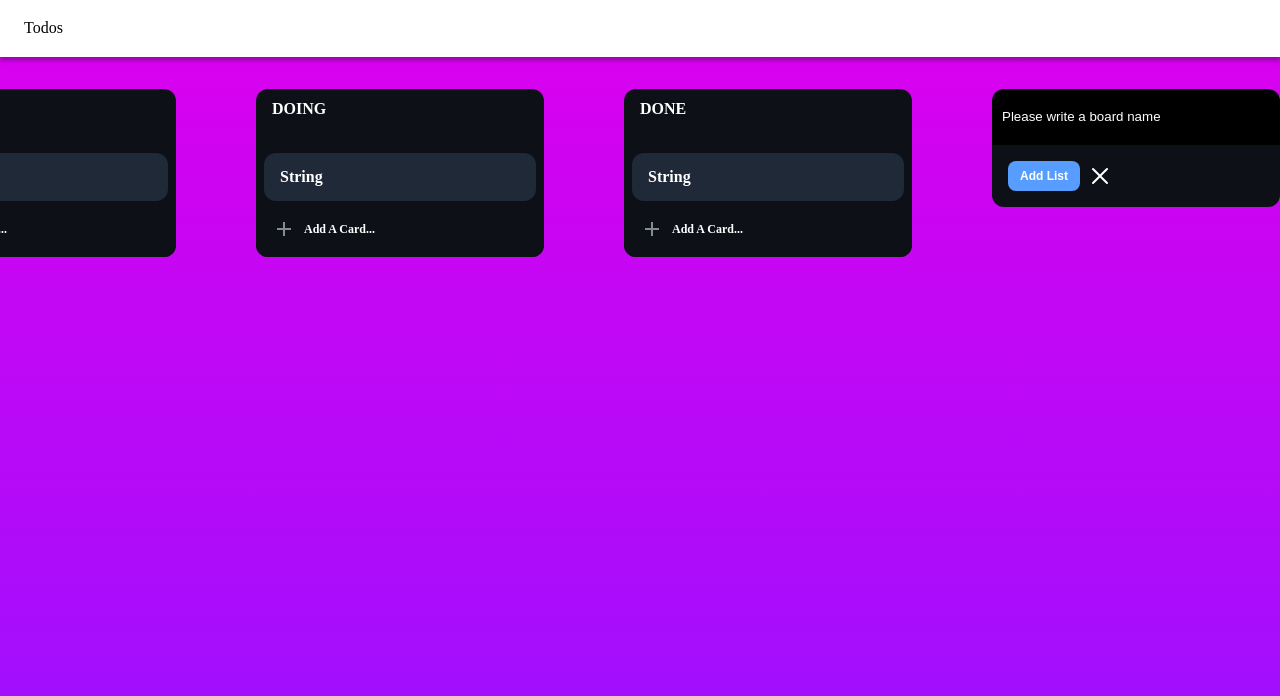
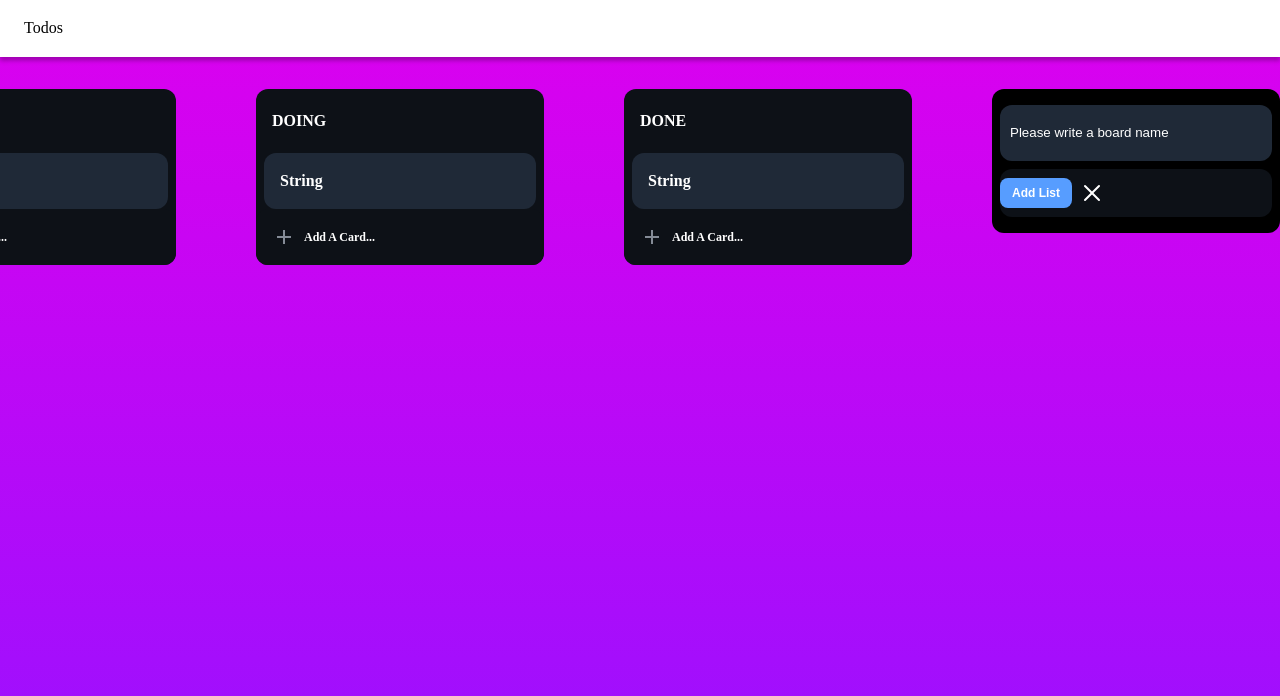
Before and after one commit to namhoonchoe/React-Todo-Custom, a React (Vite) app: page / in a window 1280 px wide. Both pictures are taken after a click on the element "Add Another List". Shown: the top 696 px of the page. Built offline with nearby package versions, Linux system fonts and the light colour scheme.

Commit message:
[Feat] CSS 수정
CSS 수정

```diff
--- a/src/components/AddCard.tsx
+++ b/src/components/AddCard.tsx
@@ -39,18 +39,24 @@ const ButtonContainer = styled.button`
 
 const Form = styled.form`
   width: 100%;
-  height: 3.5rem;
+  padding: 1rem 0.5rem;
+  gap:0.5rem;
+  display: flex;
+  flex-direction: column;
+  justify-content: start;
+  align-items: start;
 `;
 
 const FormInput = styled.input`
-  width: 100%;
-  background-color: black;
+width:100%;
+ height: 5rem;;
+ border-radius: 12px;
+
+  background-color: #1f2937;
   border-color: transparent;
-  height: 100%;
-  padding-left: 8px;
+   padding-left: 8px;
   color: #fff;
-  padding: 1rem;
-  text-transform: capitalize;
+   text-transform: capitalize;
   &:focus {
     border: 3px solid;
     border-color: #7ca3f8;
@@ -66,12 +72,12 @@ const FormButton = styled.section`
   justify-content: flex-start;
   background-color: #0d1117;
   border-radius: 12px;
-  width: 18rem;
+
   min-height: 3rem;
-  gap: 0.5rem;
+  gap: 0.75rem;
   color: #fff;
   text-transform: capitalize;
-  padding: 1rem;
+
 `;
 
 const AddButton = styled.button`
--- a/src/components/AddList.tsx
+++ b/src/components/AddList.tsx
@@ -6,25 +6,6 @@ import { categoryState } from "../atoms";
 
 import DismissIcon from "./Icons/DismissIcon";
 import { useState } from "react";
-
-const Form = styled.form`
-  width: 100%;
-  height: 3.5rem;
-`;
-
-const FormInput = styled.input`
-  width: 100%;
-  background-color: black;
-  border-color: transparent;
-  height: 100%;
-  padding-left: 8px;
-  color: #fff;
-  &:focus {
-    border: 3px solid;
-    border-color: #7ca3f8;
-    outline: none;
-  }
-`;
 
 const AddLayout = styled.section`
   display: flex;
@@ -37,6 +18,32 @@ const AddLayout = styled.section`
   overflow: hidden;
   width: 18rem;
   min-height: 9rem;
+  padding: 1rem 0.5rem;
+  background-color: black;
+`;
+
+const Form = styled.form`
+  width: 100%;
+  gap: 0.5rem;
+  display: flex;
+  flex-direction: column;
+  justify-content: start;
+  align-items: start;
+`;
+
+const FormInput = styled.input`
+  width: 100%;
+  height: 3.5rem;
+  background-color: #1f2937;
+  border-color: transparent;
+  border-radius: 12px;
+  padding-left: 8px;
+  color: #fff;
+  &:focus {
+    border: 2px;
+    border-color: #7ca3f8;
+    outline: none;
+  }
 `;
 
 const AddCategory = styled.section`
@@ -45,17 +52,16 @@ const AddCategory = styled.section`
   flex-grow: 0;
   align-items: center;
   justify-content: flex-start;
-  padding: 1rem;
   background-color: #0d1117;
   border-radius: 12px;
-  width: 18rem;
+  width: 100%;
+  max-width: 18rem;
   min-height: 3rem;
   gap: 0.5rem;
+  padding-left: 1rem;
+
   color: #fff;
   text-transform: capitalize;
-  &:hover {
-    background-color: #464646;
-  }
 `;
 
 const ButtonContainer = styled.button`
@@ -65,6 +71,9 @@ const ButtonContainer = styled.button`
   background-color: transparent;
   width: 1.5rem;
   height: 1.5rem;
+  &:hover {
+    background-color: #464646;
+  }
 `;
 
 const AddButton = styled.button`
@@ -75,7 +84,14 @@ const AddButton = styled.button`
   border-radius: 8px;
   background-color: #579dff;
   color: #fff;
+  &:hover {
+    background-color: #1e22f5;
+  }
 `;
+
+const FormButton = styled(AddCategory)`
+  padding-left: 0;
+`
 
 const AddMessage = styled.p`
   font-size: 12px;
@@ -113,12 +129,12 @@ export default function AddList() {
                 required: "Please write a board name",
               })}
             />
-            <AddCategory style={{ borderRadius: "0 0 12px 12px" }}>
+            <FormButton>
               <AddButton type="submit">add list</AddButton>
               <ButtonContainer onClick={() => setIsAdding(!isAdding)}>
                 <DismissIcon />
               </ButtonContainer>
-            </AddCategory>
+            </FormButton>
           </Form>
         </AddLayout>
       ) : (
--- a/src/components/Card.tsx
+++ b/src/components/Card.tsx
@@ -1,12 +1,25 @@
 import React from "react";
 import styled from "styled-components";
+import EditIcon from "./Icons/EditIcon";
+
+
+const ButtonContainer = styled.button`
+  outline: #fff;
+  border-radius: 0.5rem;
+  border-color: transparent;
+  background-color: transparent;
+  width: 1.5rem;
+  height: 1.5rem;
+  opacity: 0;
+
+`;
 
 const TaskContainer = styled.section`
   display: flex;
   flex-shrink: 0;
   flex-grow: 0;
   align-items: center;
-  justify-content: flex-start;
+  justify-content: space-between;
   background-color: #1f2937;
   border-radius: 12px;
   width: 100%;
@@ -15,6 +28,18 @@ const TaskContainer = styled.section`
   color: #fff;
   text-transform: capitalize;
   padding: 1rem;
+
+  &:hover {
+    border: solid;
+    border-color: #7ca3f8;
+  }
+
+  /**
+  styled components group hover
+  */
+  &:hover ${ButtonContainer} {
+    opacity: 1;
+  }
 `;
 
 const TaskTitle = styled.p`
@@ -22,6 +47,7 @@ const TaskTitle = styled.p`
   text-transform: capitalize;
   font-weight: 600;
 `;
+
 
 type CardProps = {
   task: string;
@@ -32,6 +58,9 @@ export default function Card({ task, taskId }: CardProps) {
   return (
     <TaskContainer>
       <TaskTitle>{task}</TaskTitle>
+      <ButtonContainer>
+        <EditIcon />
+      </ButtonContainer>
     </TaskContainer>
   );
 }
--- a/src/components/List.tsx
+++ b/src/components/List.tsx
@@ -26,6 +26,9 @@ const ListHeader = styled.header`
   color: #fff;
   display: flex;
   padding: 0.75rem 1rem;
+  display: flex;
+  justify-content: start;
+  align-items: center;
 `;
 
 const ListTitle = styled.p`
@@ -37,11 +40,11 @@ const ListTitle = styled.p`
 const ListMain = styled.main`
   display: flex;
   width: 100%;
-  padding:0 0.5rem;
+  padding: 0 0.5rem;
   flex-direction: column;
   justify-content: center;
   align-items: start;
-  gap: 0.5rem;
+  gap: 1rem;
 `;
 
 type ListProps = {
```
